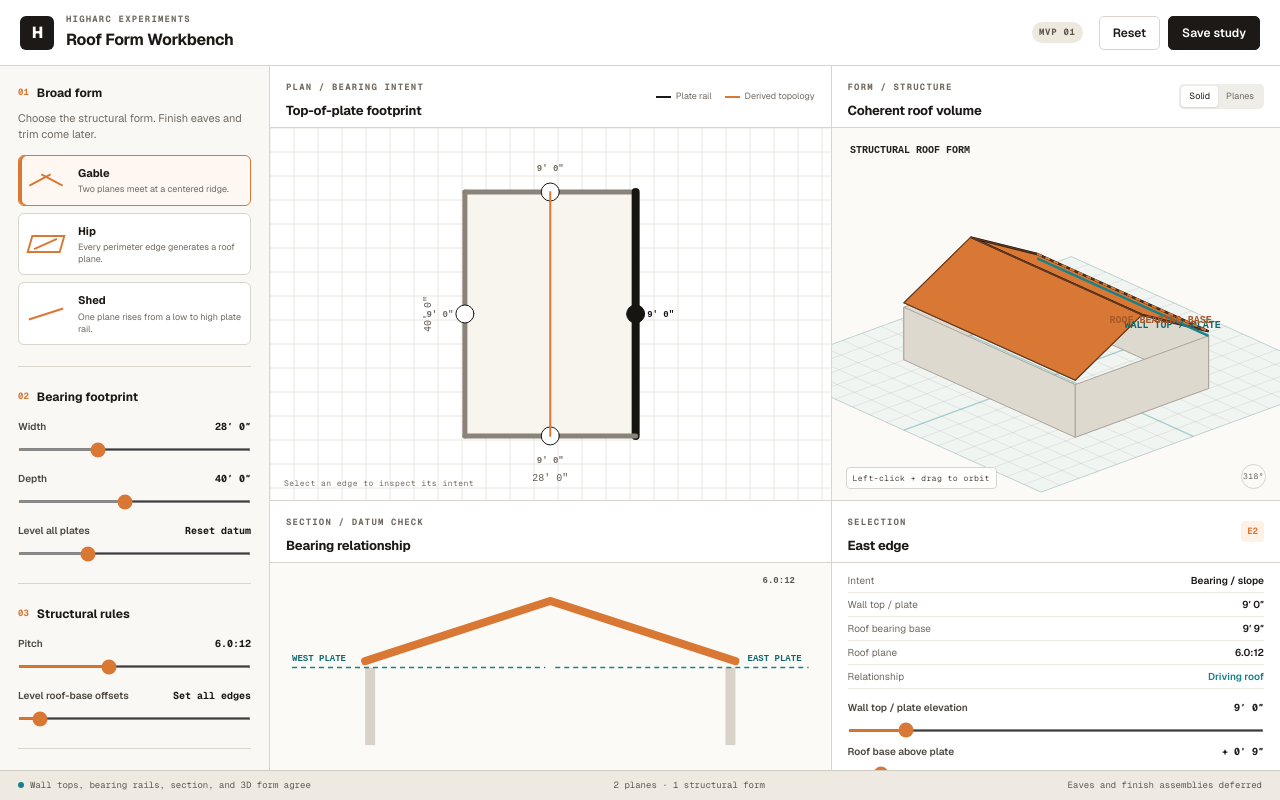
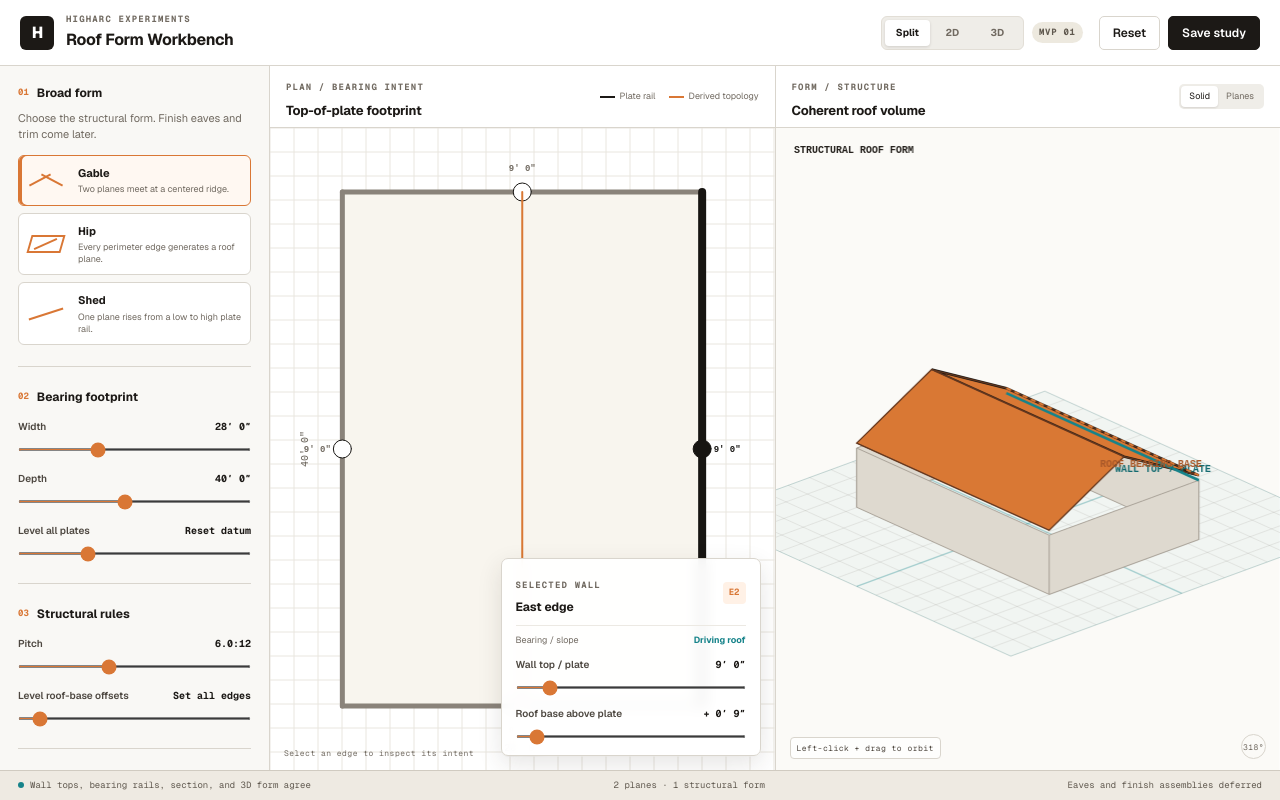
Before and after one commit to abrahamdrechsler/roof-form-workbench, a Next.js app: page / in a window 1280 px wide. Built offline with nearby package versions, Linux system fonts and the light colour scheme.

Commit message:
Simplify workspace view layout

```diff
--- a/app/globals.css
+++ b/app/globals.css
@@ -103,6 +103,33 @@ p {
 
 .topbar-actions {
   gap: 8px;
+}
+
+.layout-switch {
+  display: flex;
+  padding: 3px;
+  background: #efede8;
+  border: 1px solid #e2ded6;
+  border-radius: 6px;
+}
+
+.layout-switch button {
+  min-width: 45px;
+  height: 26px;
+  padding: 0 10px;
+  color: var(--muted);
+  background: transparent;
+  border: 0;
+  border-radius: 4px;
+  font-size: 10px;
+  font-weight: 650;
+  cursor: pointer;
+}
+
+.layout-switch button.active {
+  color: var(--ink);
+  background: white;
+  box-shadow: 0 1px 3px rgba(40, 35, 30, 0.15);
 }
 
 .status-chip {
@@ -332,10 +359,15 @@ input[type="range"] {
   min-width: 0;
   overflow: hidden;
   display: grid;
-  grid-template-columns: minmax(0, 1.25fr) minmax(0, 1fr);
-  grid-template-rows: minmax(0, 1fr) minmax(205px, 0.62fr);
+  grid-template-columns: repeat(2, minmax(0, 1fr));
+  grid-template-rows: minmax(0, 1fr);
   gap: 1px;
   background: var(--line);
+}
+
+.drawing-area.plan-view,
+.drawing-area.form-view {
+  grid-template-columns: minmax(0, 1fr);
 }
 
 .view-panel {
@@ -441,6 +473,49 @@ canvas {
   place-items: center;
   border: 1px solid var(--line);
   border-radius: 50%;
+}
+
+.edge-inspector {
+  position: absolute;
+  right: 14px;
+  bottom: 14px;
+  width: min(260px, calc(100% - 28px));
+  padding: 12px 14px 10px;
+  background: rgba(255, 255, 255, 0.94);
+  border: 1px solid var(--line);
+  border-radius: 7px;
+  box-shadow: 0 8px 24px rgba(48, 42, 35, 0.12);
+  backdrop-filter: blur(7px);
+}
+
+.edge-inspector-heading,
+.edge-summary {
+  display: flex;
+  align-items: center;
+  justify-content: space-between;
+  gap: 12px;
+}
+
+.edge-inspector-heading h3 {
+  margin: 3px 0 0;
+  font-size: 12px;
+  font-weight: 700;
+}
+
+.edge-summary {
+  margin-top: 9px;
+  padding-top: 8px;
+  border-top: 1px solid #ece9e3;
+  color: var(--muted);
+  font-size: 9px;
+}
+
+.edge-summary strong {
+  font-weight: 700;
+}
+
+.edge-inspector .range-control {
+  margin-top: 10px;
 }
 
 .view-tabs {
@@ -577,8 +652,7 @@ canvas {
   }
 
   .drawing-area {
-    grid-template-columns: minmax(0, 1.1fr) minmax(0, 1fr);
-    grid-template-rows: minmax(0, 1fr) minmax(200px, 0.62fr);
+    grid-template-columns: repeat(2, minmax(0, 1fr));
   }
 
   .control-panel {
@@ -707,7 +781,7 @@ canvas {
   }
 
   .drawing-area {
-    grid-template-rows: minmax(0, 1fr) minmax(170px, 0.68fr);
+    grid-template-rows: minmax(0, 1fr);
   }
 
   .view-panel {
@@ -723,21 +797,10 @@ canvas {
     margin-top: 2px;
   }
 
-  .property-list {
-    padding: 4px 10px;
-  }
-
-  .property-list div {
-    padding: 4px 0;
-  }
-
-  .property-list div:nth-child(2),
-  .property-list div:nth-child(3) {
-    display: none;
-  }
-
-  .edge-height-control {
-    padding: 0 10px 2px;
+  .edge-inspector {
+    bottom: 10px;
+    padding-top: 9px;
+    padding-bottom: 7px;
   }
 
   .derived-block {
@@ -756,7 +819,7 @@ canvas {
   }
 
   .drawing-area {
-    grid-template-rows: minmax(0, 1fr) minmax(145px, 0.7fr);
+    grid-template-rows: minmax(0, 1fr);
   }
 
   .derived-block {
--- a/app/page.tsx
+++ b/app/page.tsx
@@ -4,6 +4,7 @@ import { useCallback, useEffect, useRef, useState } from "react";
 
 type RoofKind = "gable" | "hip" | "shed";
 type EdgeRole = "bearing" | "gable" | "high" | "low";
+type ViewMode = "split" | "plan" | "form";
 type Point3 = { x: number; y: number; z: number };
 type RoofFace = {
   id: string;
@@ -339,6 +340,7 @@ export default function Home() {
   const [showDatums, setShowDatums] = useState(true);
   const [showTopology, setShowTopology] = useState(true);
   const [orbit, setOrbit] = useState({ yaw: -42, pitch: 24 });
+  const [viewMode, setViewMode] = useState<ViewMode>("split");
 
   const planRef = useRef<HTMLCanvasElement>(null);
   const formRef = useRef<HTMLCanvasElement>(null);
@@ -1002,7 +1004,7 @@ export default function Home() {
     drawAll();
     window.addEventListener("resize", drawAll);
     return () => window.removeEventListener("resize", drawAll);
-  }, [drawForm, drawPlan, drawSection]);
+  }, [drawForm, drawPlan, drawSection, viewMode]);
 
   const chooseKind = (kind: RoofKind) => {
     setRoofKind(kind);
@@ -1033,6 +1035,24 @@ export default function Home() {
           </div>
         </div>
         <div className="topbar-actions">
+          <div className="layout-switch" aria-label="Workspace view">
+            {(
+              [
+                ["split", "Split"],
+                ["plan", "2D"],
+                ["form", "3D"],
+              ] as [ViewMode, string][]
+            ).map(([mode, label]) => (
+              <button
+                key={mode}
+                className={viewMode === mode ? "active" : ""}
+                aria-pressed={viewMode === mode}
+                onClick={() => setViewMode(mode)}
+              >
+                {label}
+              </button>
+            ))}
+          </div>
           <span className="status-chip">MVP 01</span>
           <button className="ghost-button" onClick={reset}>Reset</button>
           <button className="primary-button">Save study</button>
@@ -1136,7 +1156,8 @@ export default function Home() {
           </div>
         </aside>
 
-        <section className="drawing-area">
+        <section className={`drawing-area ${viewMode}-view`}>
+          {viewMode !== "form" && (
             <ViewPanel
               className="plan-panel"
               eyebrow="PLAN / BEARING INTENT"
@@ -1162,8 +1183,61 @@ export default function Home() {
               }}
             />
             <div className="canvas-note">Select an edge to inspect its intent</div>
+            <aside className="edge-inspector">
+              <div className="edge-inspector-heading">
+                <div>
+                  <span className="view-label">SELECTED WALL</span>
+                  <h3>{EDGE_LABELS[selectedEdge]} edge</h3>
+                </div>
+                <span className="selection-index">E{selectedEdge + 1}</span>
+              </div>
+              <div className="edge-summary">
+                <span>{roleLabel(roles[selectedEdge])}</span>
+                <strong
+                  className={
+                    !roofResolved || hipVariableTransition
+                      ? "warning"
+                      : "healthy"
+                  }
+                >
+                  {!roofResolved
+                    ? "Conflict"
+                    : hipVariableTransition
+                      ? "Corners adjust"
+                      : selectedDrivesRoof
+                        ? "Driving roof"
+                        : "Clipped by roof"}
+                </strong>
+              </div>
+              <Range
+                label="Wall top / plate"
+                value={plateHeights[selectedEdge]}
+                min={6}
+                max={30}
+                step={0.25}
+                output={feetInches(plateHeights[selectedEdge])}
+                onChange={setSelectedPlateHeight}
+              />
+              {selectedDrivesRoof ? (
+                <Range
+                  label="Roof base above plate"
+                  value={bearingOffsets[selectedEdge]}
+                  min={0}
+                  max={12}
+                  step={0.25}
+                  output={`+ ${feetInches(bearingOffsets[selectedEdge])}`}
+                  onChange={setSelectedBearingOffset}
+                />
+              ) : (
+                <p className="relationship-note">
+                  This wall is clipped by the solved roof.
+                </p>
+              )}
+            </aside>
             </ViewPanel>
+          )}
 
+          {viewMode !== "plan" && (
             <ViewPanel
               className="form-panel"
               eyebrow="FORM / STRUCTURE"
@@ -1245,93 +1319,7 @@ export default function Home() {
               {Math.round(((orbit.yaw % 360) + 360) % 360)}°
             </div>
             </ViewPanel>
-
-          <ViewPanel
-            className="section-panel"
-            eyebrow="SECTION / DATUM CHECK"
-            title={roofResolved ? "Bearing relationship" : "Constraint conflict"}
-          >
-            <canvas
-              ref={sectionRef}
-              aria-label="Section showing roof and top of plate"
-            />
-          </ViewPanel>
-
-          <ViewPanel
-            className="inspector-panel"
-            eyebrow="SELECTION"
-            title={`${EDGE_LABELS[selectedEdge]} edge`}
-            extra={<span className="selection-index">E{selectedEdge + 1}</span>}
-          >
-            <dl className="property-list">
-              <div><dt>Intent</dt><dd>{roleLabel(roles[selectedEdge])}</dd></div>
-              <div>
-                <dt>Wall top / plate</dt>
-                <dd>{feetInches(plateHeights[selectedEdge])}</dd>
-              </div>
-              <div>
-                <dt>Roof bearing base</dt>
-                <dd>
-                  {selectedDrivesRoof
-                    ? feetInches(bearingElevations[selectedEdge])
-                    : "Not a support"}
-                </dd>
-              </div>
-              <div>
-                <dt>Roof plane</dt>
-                <dd>
-                  {roofResolved
-                    ? `${effectivePitch.toFixed(1)}:12`
-                    : "Unresolved"}
-                </dd>
-              </div>
-              <div>
-                <dt>Relationship</dt>
-                <dd
-                  className={
-                    !roofResolved || hipVariableTransition
-                      ? "warning"
-                      : "healthy"
-                  }
-                >
-                  {!roofResolved
-                    ? "Contradictory supports"
-                    : hipVariableTransition
-                      ? "Driving · corners adjust"
-                    : selectedDrivesRoof
-                      ? "Driving roof"
-                      : "Clipped by roof"}
-                </dd>
-              </div>
-            </dl>
-            <div className="edge-height-control">
-              <Range
-                label="Wall top / plate elevation"
-                value={plateHeights[selectedEdge]}
-                min={6}
-                max={30}
-                step={0.25}
-                output={feetInches(plateHeights[selectedEdge])}
-                onChange={setSelectedPlateHeight}
-              />
-              {selectedDrivesRoof ? (
-                <Range
-                  label="Roof base above plate"
-                  value={bearingOffsets[selectedEdge]}
-                  min={0}
-                  max={12}
-                  step={0.25}
-                  output={`+ ${feetInches(bearingOffsets[selectedEdge])}`}
-                  onChange={setSelectedBearingOffset}
-                />
-              ) : (
-                <p className="relationship-note">
-                  This wall is clipped by the solved roof; it does not position
-                  the structural form.
-                </p>
           )}
-            </div>
-          </ViewPanel>
         </section>
       </div>
 
```
Lines whose indentation alone changed are shown as unchanged.
